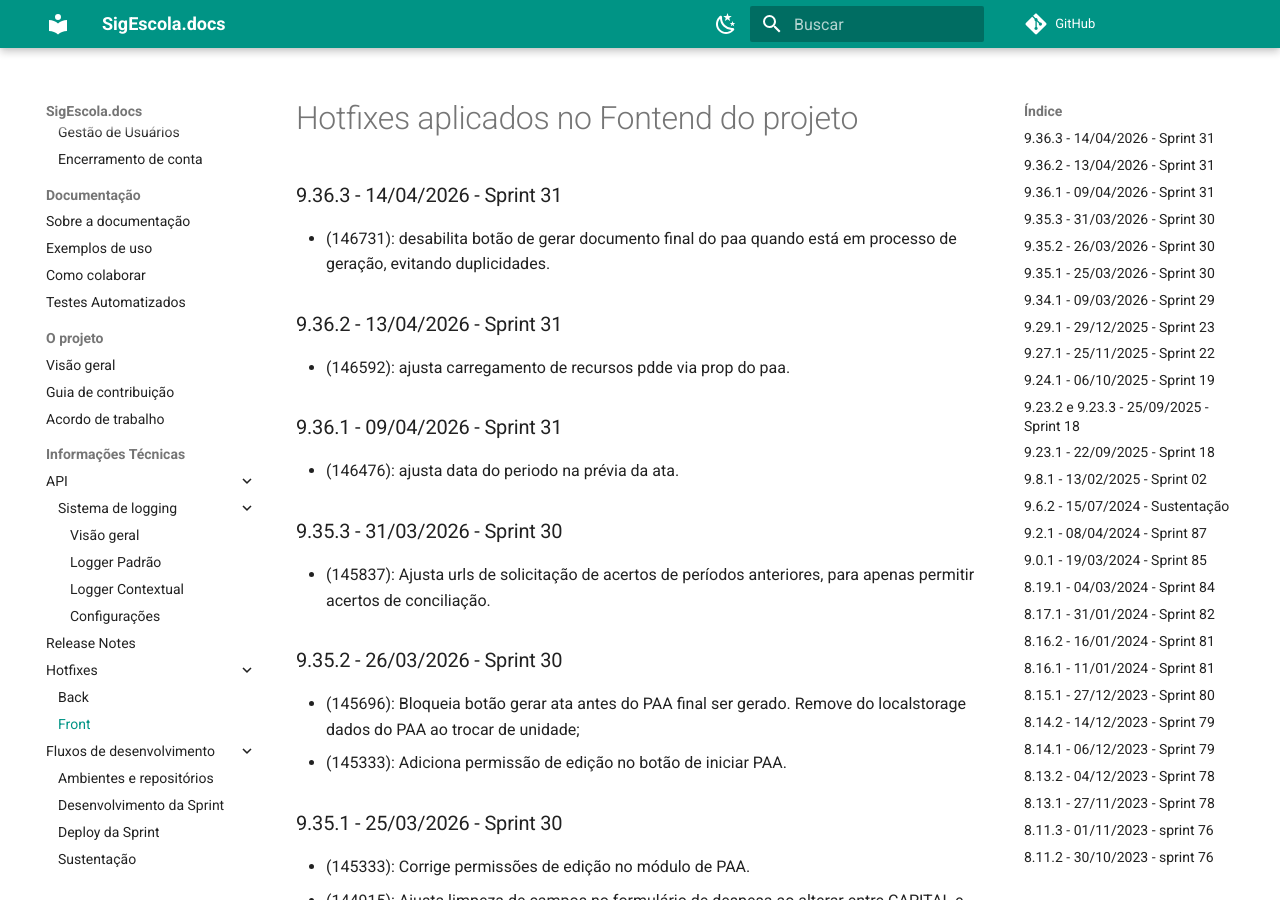
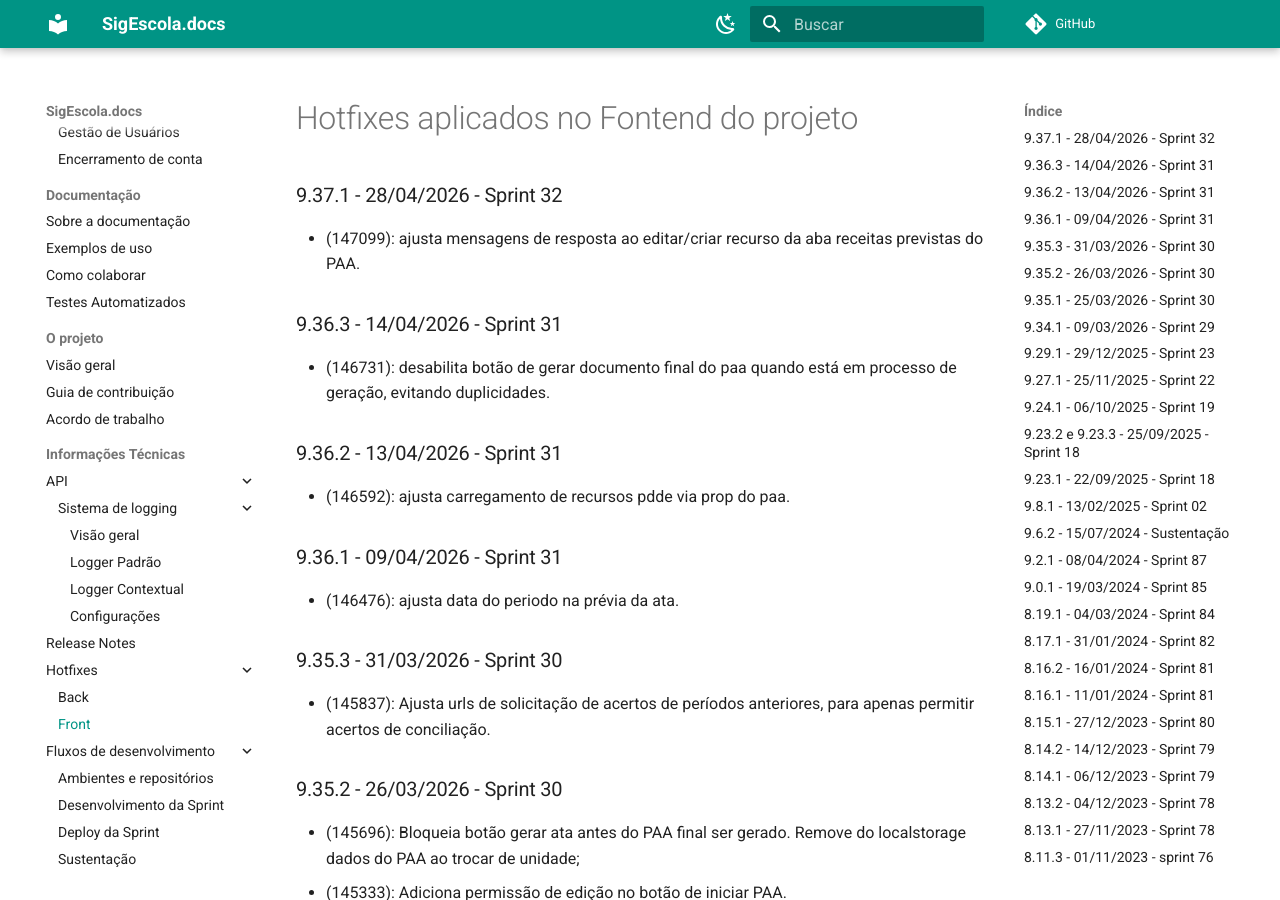
Before and after one commit to prefeiturasp/SME-PTRF-Docs, an MkDocs documentation site: the page built from docs/projeto/hotfixes_front.md, in a window 1280 px wide and 900 px high. Built offline with MkDocs 1.6.1 and Material for MkDocs 9.7.7, drawn with Linux system fonts in a browser that asks for light colours; comment, search, counter and statistics services are not loaded.

Commit message:
Add hotfixes for frontend in version 9.37.1

```diff
--- a/docs/projeto/hotfixes_front.md
+++ b/docs/projeto/hotfixes_front.md
@@ -1,4 +1,7 @@
 # Hotfixes aplicados no Fontend do projeto
+
+### 9.37.1 - 28/04/2026 - Sprint 32
+* (147099): ajusta mensagens de resposta ao editar/criar recurso da aba receitas previstas do PAA.
 
 ### 9.36.3 - 14/04/2026 - Sprint 31
 * (146731): desabilita botão de gerar documento final do paa quando está em processo de geração, evitando duplicidades.
```
